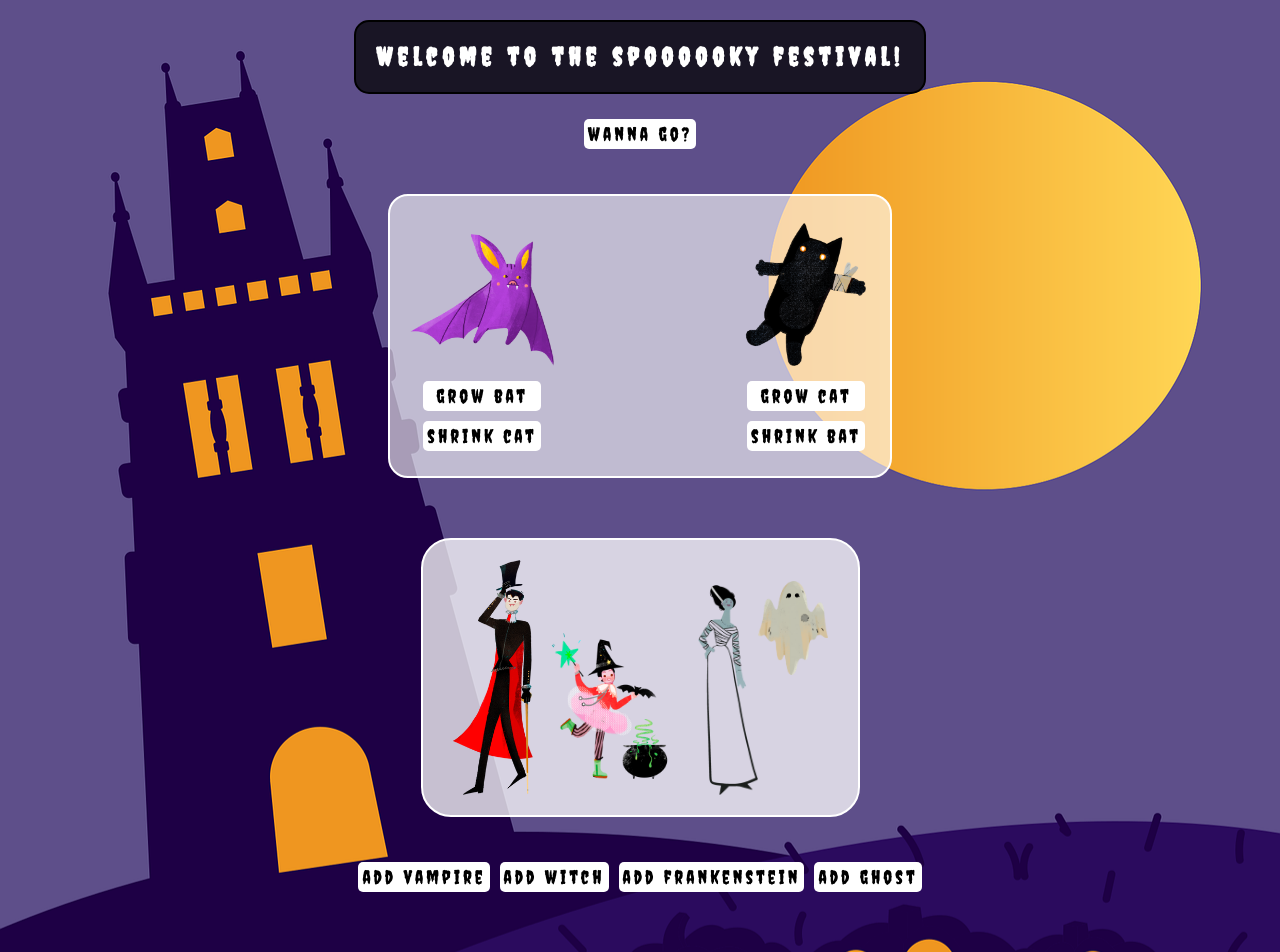
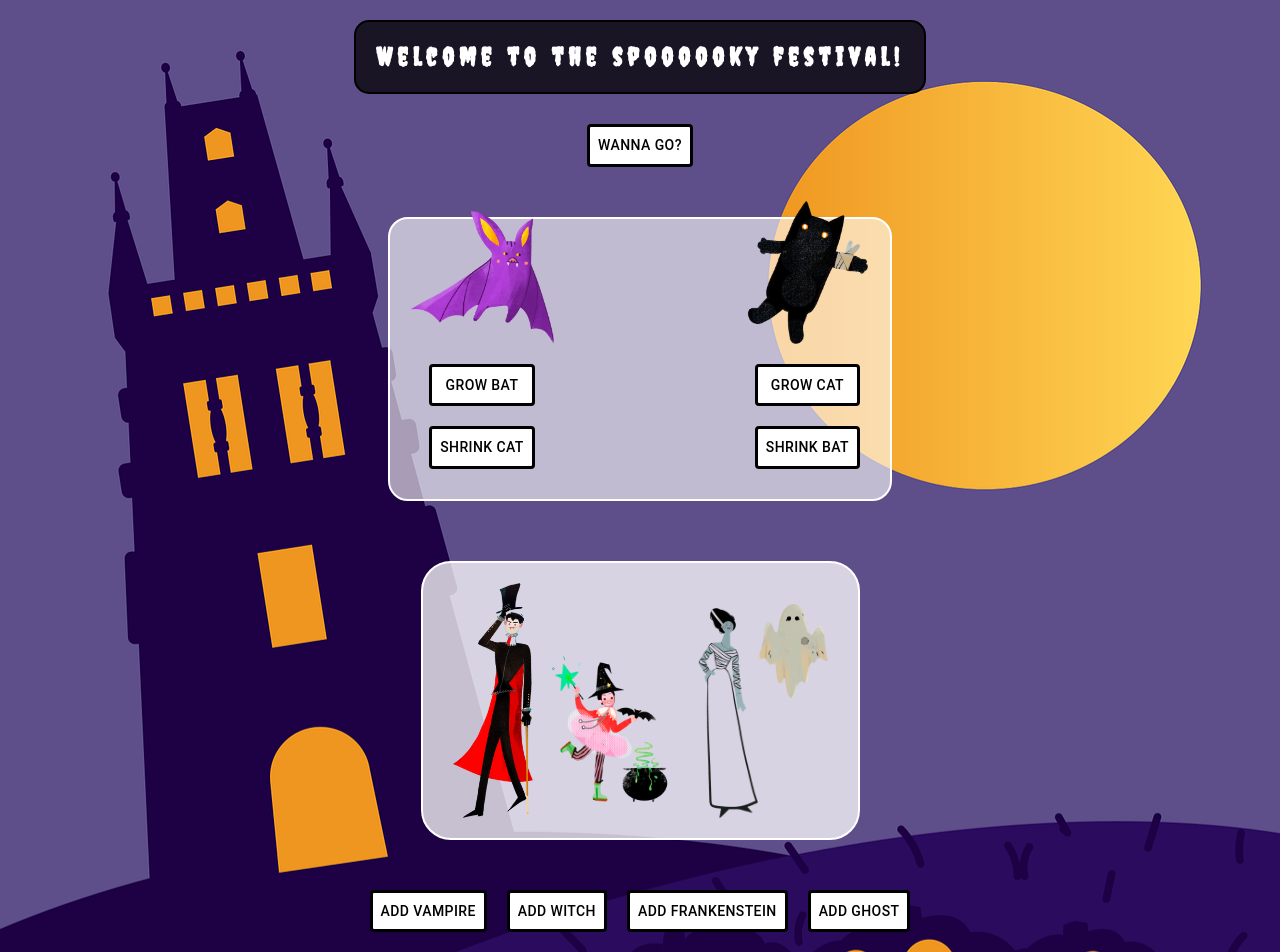
Before and after one commit to kathrynzaro/react-busy-zoo-from-scratch, a React (Create React App) app: page / in a window 1280 px wide. Shown: the top 952 px of the page. Built offline with nearby package versions, Linux system fonts and the light colour scheme; a web font is replaced by a local one.

Commit message:
custom buttons

```diff
--- a/package.json
+++ b/package.json
@@ -3,14 +3,20 @@
   "version": "0.1.0",
   "private": true,
   "dependencies": {
+    "@emotion/react": "^11.9.3",
+    "@emotion/styled": "^11.9.3",
+    "@mui/core": "^5.0.0-alpha.54",
+    "@mui/material": "^5.8.6",
     "@testing-library/jest-dom": "^5.15.0",
     "@testing-library/react": "^11.2.7",
     "@testing-library/user-event": "^12.8.3",
     "dotenv": "^16.0.1",
+    "material-table": "^1.69.3",
     "node-fetch": "^3.2.5",
     "react": "^17.0.2",
     "react-dom": "^17.0.2",
     "react-scripts": "4.0.3",
+    "victory": "^36.5.3",
     "web-vitals": "^1.1.2"
   },
   "scripts": {
--- a/src/App.css
+++ b/src/App.css
@@ -55,6 +55,10 @@ button {
   border: none;
   border-radius: 5px;
   letter-spacing: 3px;
+}
+
+.custom-button {
+  font-family: 'Creepster', cursive;
 }
 
 button:hover {
--- a/src/App.js
+++ b/src/App.js
@@ -3,6 +3,7 @@ import { useState } from 'react';
 import OpenSign from './OpenSign';
 import Festival from './Festival';
 import backgroundImg from './halloween.png';
+import CustomButton from './CustomButton';
 
 function App() {
 
@@ -31,29 +32,29 @@ function App() {
   return (
     <div className="App" style={{ backgroundImage: `url(${backgroundImg})` }}>
       <OpenSign festivalOpen={festivalOpen} />
-      <button onClick={() => setFestivalOpen(!festivalOpen)}>wanna go?</button>
+      <CustomButton onClick={() => setFestivalOpen(!festivalOpen)}>wanna go?</CustomButton>
       <div className='fight'>
         <div className='competitor'>
           <img src='bat.png' width={12 * batSize} />
           <div className='fight-buttons'>
-            <button onClick={() => setBatSize(batSize + 1)}>grow bat</button>
-            <button onClick={() => setCatSize(catSize - 1)}>shrink cat</button>
+            <CustomButton onClick={() => setBatSize(batSize + 1)}>grow bat</CustomButton>
+            <CustomButton onClick={() => setCatSize(catSize - 1)}>shrink cat</CustomButton>
           </div>
         </div>
         <div className='competitor'>
           <img src='cat.png' width={11 * catSize} />
           <div className='fight-buttons'>
-            <button onClick={() => setCatSize(catSize + 1)}>grow cat</button>
-            <button onClick={() => setBatSize(batSize - 1)}>shrink bat</button>
+            <CustomButton onClick={() => setCatSize(catSize + 1)}>grow cat</CustomButton>
+            <CustomButton onClick={() => setBatSize(batSize - 1)}>shrink bat</CustomButton>
           </div>
         </div>
       </div>
       <Festival monsters={monsters} />
       <div className='buttons'>
-        <button onClick={handleVampireClick}>add vampire</button>
-        <button onClick={handleWitchClick}>add witch</button>
-        <button onClick={handleFrankensteinClick}>add frankenstein</button>
-        <button onClick={handleGhostClick}>add ghost</button>
+        <CustomButton onClick={handleVampireClick}>add vampire</CustomButton>
+        <CustomButton onClick={handleWitchClick}>add witch</CustomButton>
+        <CustomButton onClick={handleFrankensteinClick}>add frankenstein</CustomButton>
+        <CustomButton onClick={handleGhostClick}>add ghost</CustomButton>
       </div>
     </div>
   );
--- /dev/null
+++ b/src/CustomButton.js
@@ -0,0 +1,26 @@
+import React from 'react';
+import { Button } from '@mui/material';
+
+export default function CustomButton({
+  onClick,
+  children,
+  color = 'white',
+  fontColor = 'black',
+  border = '3px solid black',
+  margin = '10px',
+}) {
+  return (
+    <Button
+      className="custom-button"
+      onClick={onClick}
+      sx={{
+        background: color,
+        color: fontColor,
+        margin: margin,
+        border: border,
+      }}
+    >
+      {children}
+    </Button>
+  );
+}
```
Also changed, not shown: 1 other file (tests, documents, lock files or other folders).
